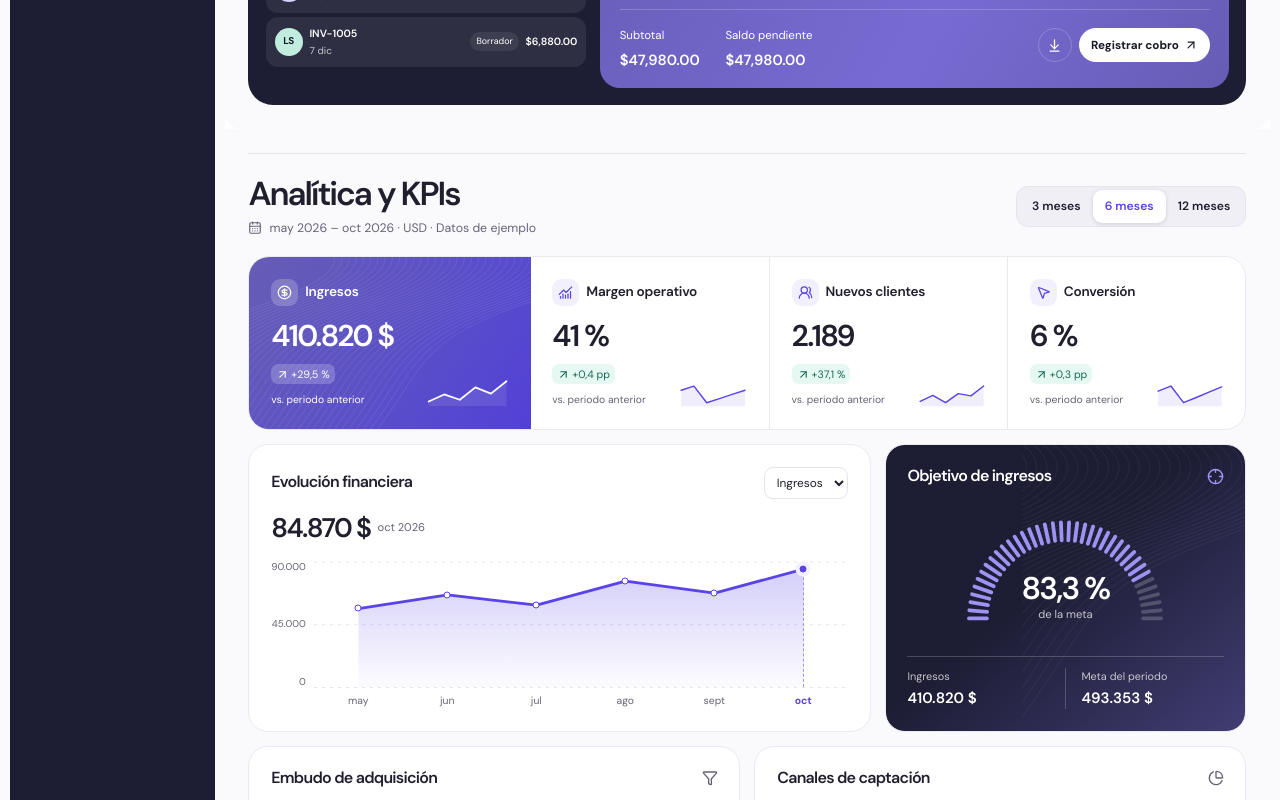
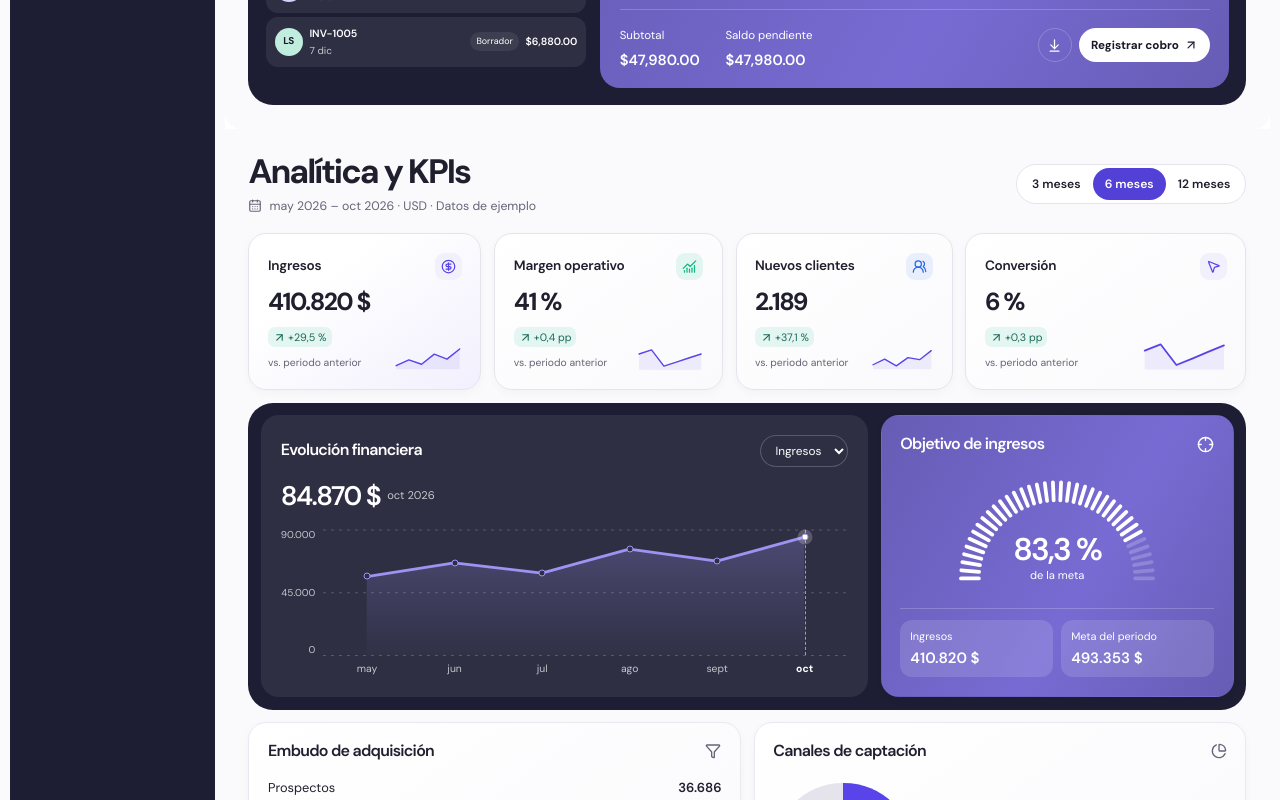
Before and after one commit to stellarisdevsolutions/plantilla-dashboard-saas, a Next.js app: page / in a window 1280 px wide. Shown: the part 740-1540 px from the top of the page. Built offline with nearby package versions, Linux system fonts and the light colour scheme.

Commit message:
Integra la analítica con el diseño de facturación

```diff
--- a/src/app/globals.css
+++ b/src/app/globals.css
@@ -90,6 +90,13 @@
   --brand-light: color-mix(in srgb, var(--brand-pigment) 58%, var(--on-ink));
   --brand-panel: color-mix(in srgb, var(--brand-solid) 68%, var(--inverse-muted));
   --brand-panel-deep: color-mix(in srgb, var(--brand-panel) 82%, var(--ink-base));
+  --billing-card-fill: linear-gradient(145deg, var(--card), var(--canvas));
+  --billing-panel-fill: linear-gradient(120deg, var(--brand-panel-deep), var(--brand-panel) 58%, var(--brand-panel-deep));
+  --billing-card-shadow: 0 3px 10px color-mix(in srgb, var(--ink-base) 3%, transparent);
+  --billing-card-radius: 18px;
+  --billing-card-padding: clamp(14px, 1.45vw, 24px);
+  --billing-card-gap: clamp(9px, 1vw, 18px);
+  --billing-metric-columns: 1.02fr 1fr .95fr 1.23fr;
   --canvas: color-mix(in srgb, var(--background) 75%, var(--card));
   --tint-success: color-mix(in srgb, var(--success) 26%, var(--on-ink));
   --tint-warning: color-mix(in srgb, var(--warning) 30%, var(--on-ink));
--- a/src/features/analytics/analytics-dashboard.tsx
+++ b/src/features/analytics/analytics-dashboard.tsx
@@ -54,10 +54,10 @@ function Evolution({ rows }: { rows: MonthlyMetrics[] }) {
       <div className="an-axis" aria-hidden>{[ceiling, ceiling / 2, 0].map(value => <span key={value}>{number.format(value)}</span>)}</div>
       <div className="an-series">
         <svg viewBox="0 0 1000 140" preserveAspectRatio="none" aria-hidden>
-          <defs><linearGradient id={fillId} x1="0" y1="0" x2="0" y2="1"><stop stopColor="var(--primary)" stopOpacity=".26" /><stop offset="1" stopColor="var(--primary)" stopOpacity=".015" /></linearGradient></defs>
-          {[0, height / 2, height].map(y => <line key={y} x1="0" x2="1000" y1={y} y2={y} stroke="var(--border)" strokeDasharray="3 5" vectorEffect="non-scaling-stroke" />)}
+          <defs><linearGradient id={fillId} x1="0" y1="0" x2="0" y2="1"><stop stopColor="var(--plot-color)" stopOpacity=".26" /><stop offset="1" stopColor="var(--plot-color)" stopOpacity=".015" /></linearGradient></defs>
+          {[0, height / 2, height].map(y => <line key={y} x1="0" x2="1000" y1={y} y2={y} stroke="var(--plot-grid)" strokeDasharray="3 5" vectorEffect="non-scaling-stroke" />)}
           <polygon points={first.x + "," + height + " " + line + " " + last.x + "," + height} fill={`url(#${fillId})`} />
-          <polyline points={line} fill="none" stroke="var(--primary)" strokeWidth="2.8" strokeLinejoin="round" vectorEffect="non-scaling-stroke" />
+          <polyline points={line} fill="none" stroke="var(--plot-color)" strokeWidth="2.8" strokeLinejoin="round" vectorEffect="non-scaling-stroke" />
         </svg>
         <div className="an-bars">{rows.map((row, i) => <button key={row.month} aria-label={dateLabel(row.month) + ", " + money.format(row[metric])} aria-pressed={row === selected} onClick={() => setChosen(row.month)}>
           <i aria-hidden style={{top: points[i].y / height * 100 + "%"}}/><small>{shortMonth(row.month)}</small>
@@ -75,7 +75,7 @@ function TargetGauge({ progress }: { progress: number | null }) {
       {Array.from({ length: steps }, (_, index) => <line key={index}
         x1="18" x2="37" y1="113" y2="113"
         transform={`rotate(${index * 180 / (steps - 1)} 120 113)`}
-        stroke={index < filled ? "var(--brand-light)" : "var(--inverse-border)"}
+        stroke={index < filled ? "var(--on-ink)" : "var(--inverse-border)"}
         strokeWidth="4" strokeLinecap="round" />)}
     </svg>
     <div><strong>{percent(progress)}</strong><small>de la meta</small></div>
--- a/src/features/analytics/analytics.css
+++ b/src/features/analytics/analytics.css
@@ -1,7 +1,7 @@
 .billing-analytics .invoice-view { min-height: auto; }
 .analytics {
-  --an-gap: clamp(12px, 1.1vw, 20px);
-  --an-padding: clamp(16px, 1.7vw, 28px);
+  --an-gap: var(--billing-card-gap);
+  --an-padding: var(--billing-card-padding);
   --an-soft: color-mix(in srgb, var(--brand-pigment) 8%, var(--card));
   --an-line: color-mix(in srgb, var(--border) 83%, var(--card));
   container-type: inline-size;
@@ -16,45 +16,54 @@
 .an-heading, .an-card header, .an-kpi-foot, .an-stage-head, .an-stage-meter, .an-detail summary {
   display: flex; align-items: center; justify-content: space-between; gap: 10px;
 }
-.an-heading { border-top: 1px solid var(--border); padding: 22px 0 5px; }
-.an-heading h2 { font-size: clamp(1.9rem, 2.6vw, 3rem); font-weight: 590; line-height: 1.08; letter-spacing: -.062em; }
+.an-heading { padding-bottom: 5px; }
+.an-heading h2 { font-size: clamp(2rem, 2.65vw, 3rem); font-weight: 640; line-height: 1.1; letter-spacing: -.06em; }
 .an-heading p, .an-kpi h3, .an-health h3, .an-reading { display: flex; align-items: center; gap: 7px; }
 .an-heading p { margin-top: 7px; color: var(--muted-foreground); font-size: .77rem; }
-.an-period { display: inline-flex; flex: none; border-radius: 12px; background: var(--muted); border: 1px solid var(--border); padding: 3px; }
-.an-period button { font-size: .76rem; font-weight: 550; padding: 7px 12px; border-radius: 9px; }
-.an-period button[aria-pressed=true] { background: var(--card); color: var(--primary); box-shadow: 0 1px 4px color-mix(in srgb, var(--ink-base) 15%, transparent); }
+.an-period { display: inline-flex; flex: none; border-radius: 99px; background: var(--card); border: 1px solid var(--border); padding: 3px; }
+.an-period button { font-size: .76rem; font-weight: 550; padding: 7px 12px; border-radius: 99px; }
+.an-period button[aria-pressed=true] { background: var(--brand-solid); color: var(--on-ink); }
 .an-summary, .an-health, .an-trends, .an-distribution { display: grid; gap: var(--an-gap); }
-.an-summary {
-  grid-template-columns: 1.18fr repeat(3, minmax(0,1fr)); gap: 0; overflow: hidden;
-  background: var(--card); border-radius: 21px; border: 1px solid var(--an-line);
+.an-summary { grid-template-columns: var(--billing-metric-columns); }
+.an-kpi {
+  min-width: 0; overflow: hidden; padding: var(--billing-card-padding);
+  border: 1px solid var(--border); border-radius: var(--billing-card-radius);
+  background: var(--billing-card-fill); box-shadow: var(--billing-card-shadow);
 }
-.an-kpi { position: relative; min-width: 0; padding: var(--an-padding); }
-.an-kpi + .an-kpi { border-inline-start: 1px solid var(--an-line); }
-.an-kpi:first-child { background: linear-gradient(125deg, var(--brand-panel-deep), var(--brand-solid)); color: var(--on-ink); isolation: isolate; }
-.an-kpi:first-child::before, .an-goal::before {
-  content: ''; position: absolute; inset: 0; z-index: -1; pointer-events: none;
-  background: var(--on-ink); mask: url('/contours.svg') right center / cover; opacity: .14;
-}
-.an-kpi:first-child + .an-kpi { border-inline-start: 0; }
+.an-kpi:first-child { background: linear-gradient(145deg, var(--card) 30%, var(--an-soft)); }
+.an-kpi h3 { justify-content: space-between; flex-direction: row-reverse; }
+.an-kpi:nth-child(2) h3 svg { color: var(--success); background: color-mix(in srgb, var(--success) 10%, transparent); }
+.an-kpi:nth-child(3) h3 svg { color: var(--info); background: color-mix(in srgb, var(--info) 9%, transparent); }
 .an-kpi h3, .an-health h3 { font-size: .85rem; letter-spacing: -.02em; font-weight: 550; }
 .an-kpi h3 svg, .an-health h3 svg { flex: none; box-sizing: content-box; padding: 6px; border-radius: 9px; background: var(--an-soft); color: var(--primary); }
-.an-kpi:first-child h3 svg { background: var(--inverse-border); color: var(--on-ink); }
+
 .an-kpi > strong, .an-reading strong, .an-health strong, .an-gauge strong, .an-donut strong {
   font-variant-numeric: tabular-nums; letter-spacing: -.06em; font-weight: 550; line-height: 1.08;
 }
-.an-kpi > strong { display: block; margin: 14px 0 11px; font-size: clamp(1.65rem, 2.35vw, 2.75rem); }
+.an-kpi > strong { display: block; margin: 9px 0 11px; font-size: clamp(1.35rem,1.93vw,2.25rem); font-weight: 610; }
 .an-kpi-foot { gap: 4px; align-items: flex-end; }.an-kpi-foot > div { flex: none; }
 .an-kpi-foot span { display: block; margin-top: 4px; color: var(--muted-foreground); font-size: .65rem; }
 .an-delta { display: inline-flex; align-items: center; gap: 2px; font-size: .67rem; border-radius: 7px; padding: 2px 5px; background: color-mix(in srgb, var(--success) 10%, transparent); color: color-mix(in srgb,var(--success) 48%,var(--foreground)); }
 .an-delta[data-negative=true] { color: color-mix(in srgb,var(--destructive) 55%,var(--foreground)); background: color-mix(in srgb,var(--destructive) 10%,transparent); }
 .an-spark { width: 35%; max-width: 88px; color: var(--primary); }
-.an-kpi:first-child :is(.an-spark,.an-kpi-foot span,.an-delta) { color: var(--on-ink); }
-.an-kpi:first-child .an-delta { background: var(--inverse-border); }
-.an-card { min-width: 0; background: var(--card); border-radius: 20px; padding: var(--an-padding); border: 1px solid var(--an-line); }
+
+
+.an-card { min-width: 0; background: var(--billing-card-fill); border-radius: var(--billing-card-radius); padding: var(--an-padding); border: 1px solid var(--an-line); box-shadow: var(--billing-card-shadow); }
 .an-card header h3 { font-size: clamp(1rem,1.25vw,1.25rem); letter-spacing: -.045em; font-weight: 590; line-height: 1.18; }
 .an-card header > svg { color: var(--muted-foreground); flex: none; }
-.an-trends { grid-template-columns: minmax(0,1.72fr) minmax(0,1fr); }
-.an-card select { font-size: .74rem; color: var(--foreground); border: 1px solid var(--border); background: var(--card); border-radius: 9px; padding: 6px 8px; }
+.an-trends {
+  grid-template-columns: minmax(0,1.72fr) minmax(0,1fr);
+  padding: clamp(9px,1vw,16px); border-radius: 25px;
+  background: var(--surface-inverse); color: var(--on-ink);
+}
+.an-evolution {
+  --plot-color: var(--brand-light);
+  --plot-grid: var(--inverse-border);
+  background: var(--inverse-soft); border-color: transparent; box-shadow: none;
+}
+.an-evolution .an-reading span, .an-evolution .an-axis, .an-evolution .an-bars small { color: var(--inverse-muted); }
+.an-evolution .an-bars button[aria-pressed=true] small { color: var(--on-ink); }
+.an-card select { font-size: .74rem; color: var(--on-ink); border: 1px solid var(--inverse-border); background: var(--inverse-soft); border-radius: 99px; padding: 6px 10px; color-scheme: dark; }
 .an-reading { margin: 14px 0 20px; }.an-reading strong { font-size: clamp(1.6rem,2.1vw,2.4rem); }
 .an-reading span { font-size: .7rem; color: var(--muted-foreground); }
 .an-graph { display: grid; grid-template-columns: auto minmax(0,1fr); gap: 8px; padding-bottom: 22px; }
@@ -62,20 +71,21 @@
 .an-series { position: relative; height: clamp(108px,9.8vw,160px); }
 .an-series > svg, .an-bars { position: absolute; inset: 0; width: 100%; height: 100%; overflow: visible; }
 .an-bars { display: flex; }.an-bars button { flex: 1; position: relative; min-width: 0; }
-.an-bars i { position: absolute; z-index: 1; left: 50%; transform: translate(-50%,-50%); width: 7px; height: 7px; border: 1.5px solid var(--primary); background: var(--card); border-radius: 50%; }
-.an-bars button[aria-pressed=true] i, .an-bars button:hover i { background: var(--primary); box-shadow: 0 0 0 4px var(--an-soft); }
+.an-bars i { position: absolute; z-index: 1; left: 50%; transform: translate(-50%,-50%); width: 7px; height: 7px; border: 1.5px solid var(--plot-color); background: var(--inverse-soft); border-radius: 50%; }
+.an-bars button[aria-pressed=true] i, .an-bars button:hover i { background: var(--on-ink); box-shadow: 0 0 0 4px var(--inverse-border); }
 .an-bars button[aria-pressed=true]::before { content: ''; position: absolute; top: 0; bottom: 0; left: 50%; border-inline-start: 1px dashed var(--brand-light); }
 .an-bars small { position: absolute; top: calc(100% + 6px); left: 50%; transform: translateX(-50%); font-size: .65rem; color: var(--muted-foreground); }
 .an-bars button[aria-pressed=true] small { color: var(--primary); font-weight: 650; }
-.an-goal { position: relative; overflow: hidden; isolation: isolate; display: flex; flex-direction: column; justify-content: space-between; gap: 12px; background: linear-gradient(140deg,var(--surface-inverse) 45%,var(--brand-panel-deep) 150%); color: var(--on-ink); }
-.an-goal::before { inset: 0 0 0 38%; opacity: .065; }
-.an-goal header > svg { color: var(--brand-light); }
+.an-goal { position: relative; overflow: hidden; isolation: isolate; display: flex; flex-direction: column; justify-content: space-between; gap: 12px; background: var(--billing-panel-fill); border-color: transparent; color: var(--on-ink); }
+
+.an-goal header > svg { color: var(--on-ink); }
 .an-gauge { width: min(85%,226px); align-self: center; position: relative; }
 .an-gauge svg { width: 100%; }.an-gauge > div, .an-donut > div { display: grid; justify-items: center; }
-.an-gauge > div { position: absolute; inset: auto 0 6%; }.an-gauge strong { font-size: clamp(1.65rem,2.45vw,2.7rem); }.an-gauge small { font-size: .7rem; color: var(--inverse-muted); }
+.an-gauge > div { position: absolute; inset: auto 0 6%; }.an-gauge strong { font-size: clamp(1.65rem,2.45vw,2.7rem); }.an-gauge small { font-size: .7rem; color: var(--on-ink); }
 .an-goal-foot { display: grid; grid-template-columns: 1fr 1fr; border-top: 1px solid var(--inverse-border); padding-top: 11px; }
-.an-goal-foot > div + div { border-inline-start: 1px solid var(--inverse-border); padding-left: 15px; }
-.an-goal-foot span,.an-goal-foot b { display: block; }.an-goal-foot span { color: var(--inverse-muted); font-size: .68rem; }.an-goal-foot b { font-size: .94rem; margin-top: 2px; font-weight: 550; }
+.an-goal-foot { gap: 8px; }
+.an-goal-foot > div { padding: 8px 10px; border-radius: 12px; background: color-mix(in srgb,var(--on-ink) 13%,transparent); }
+.an-goal-foot span,.an-goal-foot b { display: block; }.an-goal-foot span { color: var(--on-ink); font-size: .68rem; }.an-goal-foot b { font-size: .94rem; margin-top: 2px; font-weight: 550; }
 .an-distribution { grid-template-columns: repeat(2,minmax(0,1fr)); }
 .an-funnel { display: grid; gap: 10px; margin-top: 17px; }
 .an-stage-head span,.an-channels span { font-size: .8rem; }.an-stage-head b,.an-channels b { font-size: .82rem; font-weight: 570; }
@@ -96,9 +106,11 @@
 .an-detail { padding-block: 0; }.an-detail summary { list-style: none; justify-content: flex-start; min-height: 49px; font-weight: 550; font-size: .85rem; }
 .an-detail summary::-webkit-details-marker { display:none; }.an-detail summary svg:last-child { margin-left: auto; }.an-detail[open] summary svg:last-child { transform: rotate(180deg); }
 .an-detail dl > div { border-top: 1px solid var(--border); padding-block: 9px; display: flex; align-items: center; justify-content: space-between; gap: 12px; }.an-detail dt,.an-detail dd { font-size: .8rem; }.an-detail dt small { display: block; }.an-detail dd { white-space: nowrap; font-weight: 600; }
-@container (max-width: 780px) {
+@container (max-width: 960px) {
+  .an-summary { grid-template-columns: repeat(4,minmax(0,1fr)); }
+}
+@container (max-width: 740px) {
   .an-summary { grid-template-columns: repeat(2,minmax(0,1fr)); }
-  .an-kpi:nth-child(n+3) { border-top: 1px solid var(--an-line); }.an-kpi:nth-child(3) { border-inline-start: 0; }
   .an-trends { grid-template-columns: minmax(0,1.35fr) minmax(0,1fr); }
   .an-channel-body { grid-template-columns: 1fr; margin-top: 12px; }.an-donut { width: 82px; }.an-funnel { gap: 20px; }
 }
--- a/src/features/invoices/invoices.css
+++ b/src/features/invoices/invoices.css
@@ -13,8 +13,8 @@
 .iv-title-actions button,.iv-form button { border-radius: 15px; min-height: 42px; }
 .iv-icon-btn { width: 42px; display: grid; place-items: center; background: var(--card); border: 1px solid var(--border); }
 .iv-primary { justify-content: center; gap: 8px; padding: 0 18px; font-size: .84rem; font-weight: 560; background: linear-gradient(125deg,var(--brand-pigment),var(--brand-solid)); color: var(--on-ink); box-shadow: 0 5px 10px color-mix(in srgb, var(--brand-solid) 12%, transparent); }
-.iv-metrics { display: grid; grid-template-columns: 1.02fr 1fr .95fr 1.23fr; gap: clamp(9px,1vw,18px); }
-.iv-metric { position: relative; isolation: isolate; overflow: hidden; min-width: 0; min-height: clamp(205px,17vw,290px); display: flex; flex-direction: column; align-items: stretch; padding: clamp(14px,1.45vw,24px); padding-bottom: 0; border-radius: 18px; border: 1px solid var(--border); background: linear-gradient(145deg,var(--card),var(--canvas)); box-shadow: 0 3px 10px color-mix(in srgb, var(--ink-base) 3%, transparent); }
+.iv-metrics { display: grid; grid-template-columns: var(--billing-metric-columns); gap: var(--billing-card-gap); }
+.iv-metric { position: relative; isolation: isolate; overflow: hidden; min-width: 0; min-height: clamp(205px,17vw,290px); display: flex; flex-direction: column; align-items: stretch; padding: var(--billing-card-padding); padding-bottom: 0; border-radius: var(--billing-card-radius); border: 1px solid var(--border); background: var(--billing-card-fill); box-shadow: var(--billing-card-shadow); }
 .iv-metric-label { min-height: 28px; align-items: flex-start; }
 .iv-metric-label h2 { font-size: clamp(.77rem,.93vw,.98rem); line-height: 1.3; font-weight: 580; letter-spacing: -.025em; }
 .iv-metric-label svg { flex: none; box-sizing: content-box; width: 15px; height: 15px; padding: 5px; border-radius: 8px; color: var(--primary); background: color-mix(in srgb,var(--primary) 8%,transparent); }
@@ -65,7 +65,7 @@
 .iv-list-id { display: grid; gap: 1px; }.iv-list-id b,.iv-list strong { font-size: clamp(.63rem,.82vw,.85rem); font-weight: 560; }.iv-list small { font-size: .63rem; color: var(--inverse-muted); }
 .iv-badge { font-size: .56rem; padding: 3px 6px; border-radius: 12px; background: color-mix(in srgb, var(--on-ink) 7%, transparent); }
 .iv-list [aria-pressed=true] .iv-badge { background: var(--on-ink); color: var(--ink-base); }.iv-list strong { text-align: right; }
-.iv-detail { background: linear-gradient(120deg,var(--brand-panel-deep),var(--brand-panel) 58%,var(--brand-panel-deep)); border-radius: 20px; padding: clamp(15px,1.5vw,25px); display: flex; flex-direction: column; gap: 18px; min-width: 0; }
+.iv-detail { background: var(--billing-panel-fill); border-radius: 20px; padding: clamp(15px,1.5vw,25px); display: flex; flex-direction: column; gap: 18px; min-width: 0; }
 .iv-detail-head { display: grid; grid-template-columns: 1.06fr 1fr 1fr; align-items: start; gap: 10px; }
 .iv-detail small { font-size: .72rem; color: var(--on-ink); }
 .iv-detail-head h3 { font-size: clamp(1.12rem,1.65vw,1.9rem); font-weight: 510; line-height: 1.16; letter-spacing: -.045em; margin-top: 5px; }
```
